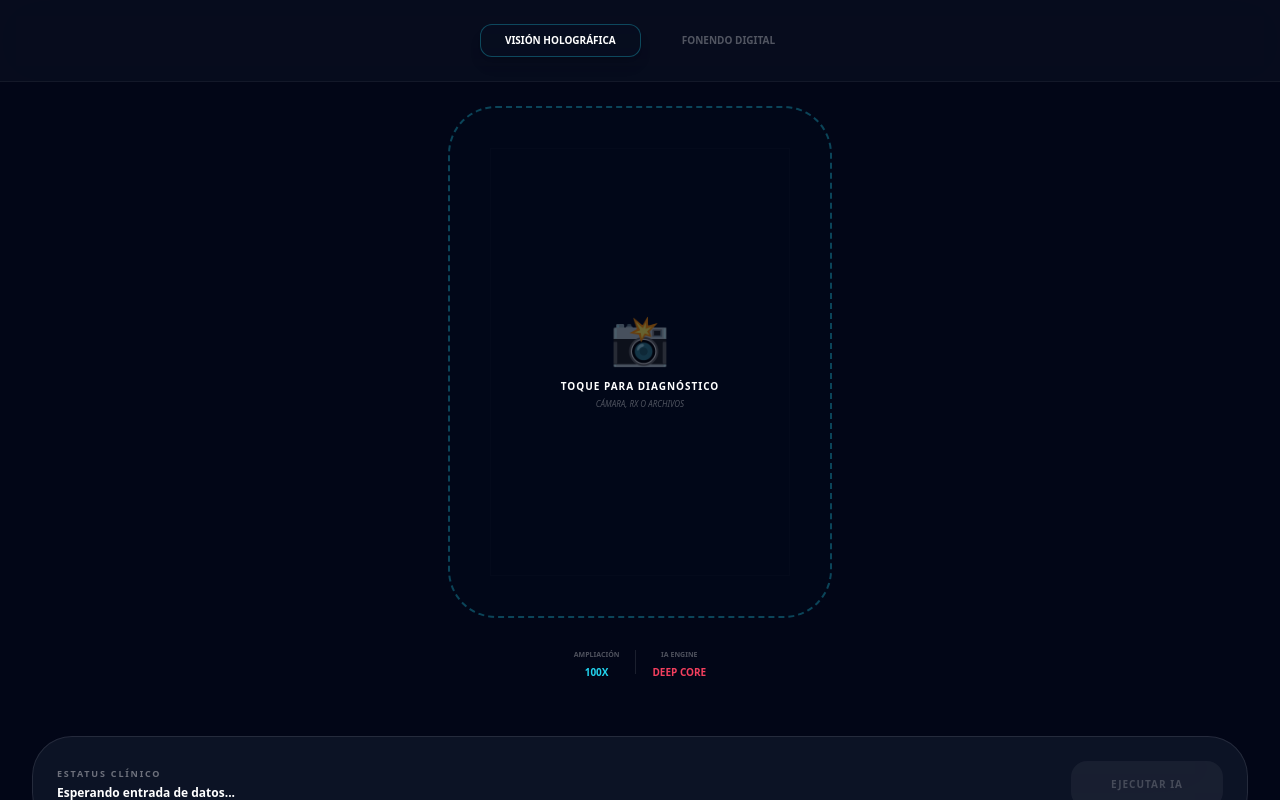
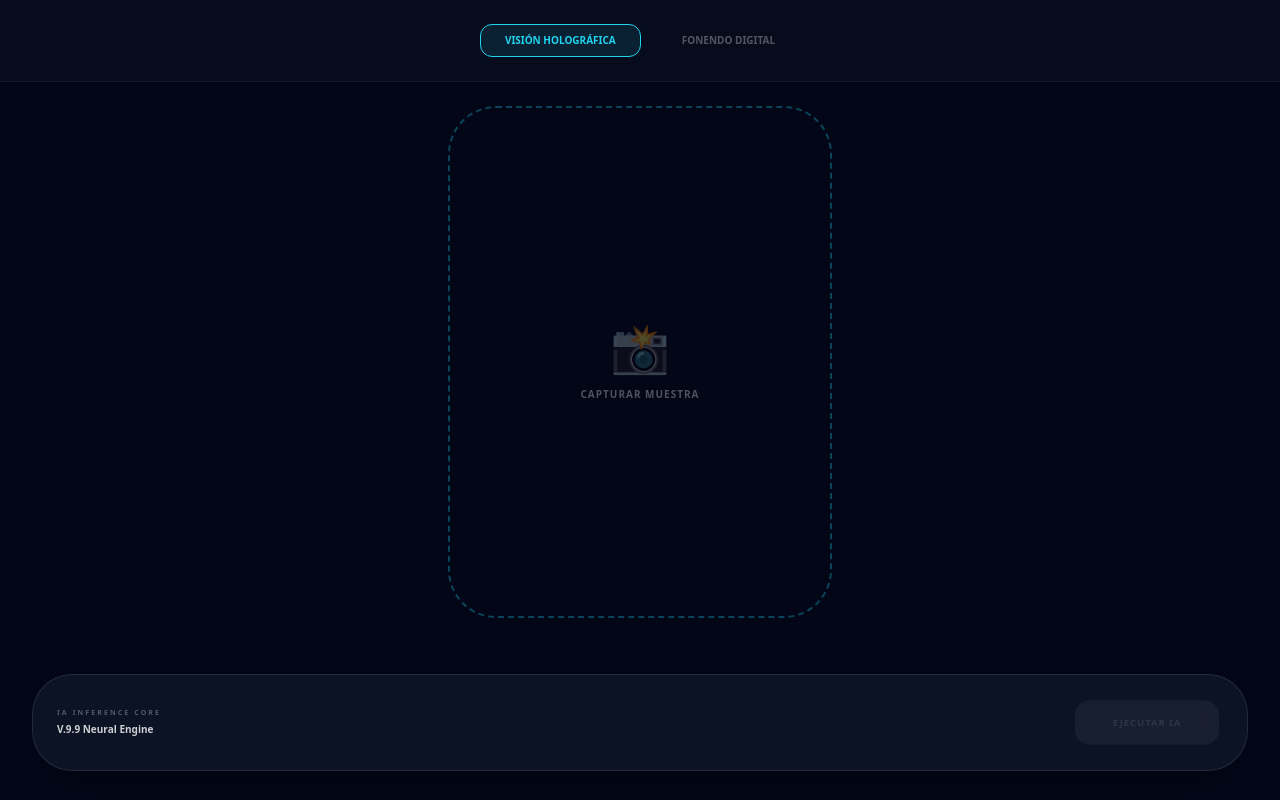
Before and after one commit to max100-eng/Android-Heal-Clinical-Intelligence, a React (Vite) app: page / in a window 1280 px wide. Built offline with nearby package versions, Linux system fonts and the light colour scheme.

Commit message:
UI: Added inference progress bar and neural engine feedback

```diff
--- a/App.tsx
+++ b/App.tsx
@@ -1,145 +1,126 @@
 import React, { useState, useRef, useEffect } from 'react';
 import { motion, AnimatePresence } from 'framer-motion';
 
-// --- MODALIDADES ---
-const MODS = {
-  visual: { color: '#22d3ee', label: 'VISIÓN HOLOGRÁFICA', bg: 'bg-cyan-950/5', border: 'border-cyan-400/30' },
-  acoustic: { color: '#f43f5e', label: 'FONENDO DIGITAL', bg: 'bg-rose-950/5', border: 'border-rose-500/30' }
-};
-
 export default function ProtocoloAI() {
   const [mode, setMode] = useState<'visual' | 'acoustic'>('visual');
-  const [source, setSource] = useState<string | null>(null); // Imagen capturada o subida
+  const [source, setSource] = useState<string | null>(null);
   const [isProcessing, setIsProcessing] = useState(false);
+  const [inferenceProgress, setInferenceProgress] = useState(0);
+  const [inferenceStage, setInferenceStage] = useState('');
 
   const fileInputRef = useRef<HTMLInputElement>(null);
-  const canvasRef = useRef<HTMLCanvasElement>(null);
-  const audioCtxRef = useRef<AudioContext | null>(null);
-  const animationRef = useRef<number>();
 
-  // --- LÓGICA DE CAPTURA (CÁMARA/UPLOAD) ---
-  const handleCapture = (e: React.ChangeEvent<HTMLInputElement>) => {
-    const file = e.target.files?.[0];
-    if (file) {
-      const reader = new FileReader();
-      reader.onload = (ev) => {
-        setSource(ev.target?.result as string);
-        setIsProcessing(true);
-      };
-      reader.readAsDataURL(file);
-    }
+  // --- LÓGICA DE SIMULACIÓN DE INFERENCIA DE IA ---
+  const runInference = () => {
+    if (!source) return;
+    setIsProcessing(true);
+    setInferenceProgress(0);
+
+    const stages = [
+      { p: 10, t: 'Inicializando red neuronal...' },
+      { p: 30, t: 'Extrayendo biomarcadores...' },
+      { p: 60, t: 'Comparando con base de datos global...' },
+      { p: 90, t: 'Calculando probabilidad diagnóstica...' },
+      { p: 100, t: 'Análisis Completo' }
+    ];
+
+    stages.forEach((stage, index) => {
+      setTimeout(() => {
+        setInferenceProgress(stage.p);
+        setInferenceStage(stage.t);
+        if (stage.p === 100) {
+          setTimeout(() => {
+            alert("Diagnóstico Generado con éxito.");
+            setIsProcessing(false);
+          }, 500);
+        }
+      }, index * 1200); // Velocidad de la barra
+    });
   };
-
-  // --- EFECTO DE ESCANEO LÁSER / ONDA AUDIO ---
-  useEffect(() => {
-    if (!isProcessing || !canvasRef.current) return;
-    const ctx = canvasRef.current.getContext('2d')!;
-
-    const animate = () => {
-      ctx.clearRect(0, 0, ctx.canvas.width, ctx.canvas.height);
-      ctx.strokeStyle = MODS[mode].color;
-      ctx.lineWidth = 3;
-      ctx.shadowBlur = 15;
-      ctx.shadowColor = MODS[mode].color;
-
-      if (mode === 'visual') {
-        // Efecto Láser de Escaneo
-        const y = (Math.sin(Date.now() * 0.004) * 0.5 + 0.5) * ctx.canvas.height;
-        ctx.beginPath();
-        ctx.moveTo(0, y);
-        ctx.lineTo(ctx.canvas.width, y);
-        ctx.stroke();
-      } else {
-        // Onda Simulada de Fonendo (o Real si conectas el Analyser)
-        ctx.beginPath();
-        for (let i = 0; i < ctx.canvas.width; i++) {
-          const y = ctx.canvas.height/2 + Math.sin(i * 0.05 + Date.now() * 0.01) * 20;
-          if (i === 0) ctx.moveTo(i, y); else ctx.lineTo(i, y);
-        }
-        ctx.stroke();
-      }
-      animationRef.current = requestAnimationFrame(animate);
-    };
-
-    animate();
-    return () => { if (animationRef.current) cancelAnimationFrame(animationRef.current); };
-  }, [isProcessing, mode]);
 
   return (
     <div className="h-screen w-full bg-[#020617] text-white flex flex-col font-sans overflow-hidden">
 
-      {/* NAVEGACIÓN SUPERIOR */}
+      {/* HEADER SELECTOR */}
       <header className="p-6 flex justify-center gap-4 bg-slate-900/40 backdrop-blur-xl border-b border-white/5">
-        {Object.entries(MODS).map(([k, v]) => (
-          <button
-            key={k}
-            onClick={() => { setMode(k as any); setSource(null); setIsProcessing(false); }}
-            className={`px-6 py-2 rounded-xl text-[10px] font-black border transition-all ${mode === k ? `${v.border} ${v.bg} text-white shadow-lg` : 'border-transparent opacity-30'}`}
-          >
-            {v.label}
-          </button>
-        ))}
+        <button onClick={() => { setMode('visual'); setSource(null); }} className={`px-6 py-2 rounded-xl text-[10px] font-black border transition-all ${mode === 'visual' ? 'border-cyan-400 bg-cyan-400/10 text-cyan-400' : 'border-transparent opacity-30'}`}>VISIÓN HOLOGRÁFICA</button>
+        <button onClick={() => { setMode('acoustic'); setSource(null); }} className={`px-6 py-2 rounded-xl text-[10px] font-black border transition-all ${mode === 'acoustic' ? 'border-rose-500 bg-rose-500/10 text-rose-500' : 'border-transparent opacity-30'}`}>FONENDO DIGITAL</button>
       </header>
 
-      {/* ÁREA DE ESCANEO / CAPTURA */}
-      <main className="flex-1 flex flex-col items-center justify-center p-6 space-y-8">
+      {/* MONITOR DE ESCANEO */}
+      <main className="flex-1 flex flex-col items-center justify-center p-6 space-y-6">
         <div
-          onClick={() => fileInputRef.current?.click()}
-          className={`relative w-full max-w-sm aspect-[3/4] rounded-[3rem] border-2 border-dashed flex items-center justify-center overflow-hidden cursor-pointer group transition-all duration-700 ${MODS[mode].border} ${MODS[mode].bg}`}
+          onClick={() => !isProcessing && fileInputRef.current?.click()}
+          className={`relative w-full max-w-sm aspect-[3/4] rounded-[3rem] border-2 border-dashed flex items-center justify-center overflow-hidden transition-all duration-700 ${mode === 'visual' ? 'border-cyan-400/30' : 'border-rose-500/30'} ${isProcessing ? 'scale-95 opacity-80' : ''}`}
         >
-          {/* Input oculto: capture="environment" abre la cámara directamente en móviles */}
-          <input type="file" ref={fileInputRef} className="hidden" accept="image/*" capture="environment" onChange={handleCapture} />
+          <input type="file" ref={fileInputRef} className="hidden" accept="image/*" capture="environment" onChange={(e) => {
+             const file = e.target.files?.[0];
+             if (file) {
+               const reader = new FileReader();
+               reader.onload = (ev) => setSource(ev.target?.result as string);
+               reader.readAsDataURL(file);
+             }
+          }} />
 
           {source ? (
-            <>
-              <img src={source} className="w-full h-full object-cover opacity-50 transition-opacity group-hover:opacity-30" alt="MedCapture" />
-              <canvas ref={canvasRef} width={300} height={400} className="absolute inset-0 w-full h-full z-10" />
-              <div className="absolute top-10 flex flex-col items-center gap-2">
-                <div className={`px-4 py-1 rounded-full text-[8px] font-black tracking-[0.3em] bg-black/50 border ${MODS[mode].border}`}>
-                  ANALIZANDO...
-                </div>
-              </div>
-            </>
+            <div className="relative w-full h-full">
+              <img src={source} className="w-full h-full object-cover opacity-40" />
+              {/* Línea de escaneo láser solo si no está procesando inferencia final */}
+              {!isProcessing && (
+                <motion.div
+                  animate={{ top: ['0%', '100%', '0%'] }}
+                  transition={{ duration: 4, repeat: Infinity, ease: "linear" }}
+                  className={`absolute left-0 w-full h-[2px] z-20 shadow-[0_0_15px] ${mode === 'visual' ? 'bg-cyan-400 shadow-cyan-400' : 'bg-rose-500 shadow-rose-500'}`}
+                />
+              )}
+            </div>
           ) : (
-            <div className="flex flex-col items-center text-center p-10 space-y-4">
-              <span className="text-5xl opacity-40">{mode === 'visual' ? '📸' : '🎙️'}</span>
-              <div className="space-y-1">
-                <p className="text-[10px] font-black tracking-widest uppercase">Toque para Diagnóstico</p>
-                <p className="text-[8px] opacity-30 uppercase italic">Cámara, RX o Archivos</p>
-              </div>
+            <div className="text-center p-10 opacity-30">
+              <span className="text-5xl">{mode === 'visual' ? '📸' : '🎙️'}</span>
+              <p className="text-[10px] font-black tracking-widest mt-4 uppercase">Capturar Muestra</p>
             </div>
           )}
-
-          {/* Marcas de Enfoque */}
-          <div className={`absolute inset-10 border border-white/5 pointer-events-none transition-opacity ${source ? 'opacity-100' : 'opacity-20'}`} />
         </div>
 
-        {/* INDICADOR DE TECNOLOGÍA */}
-        <div className="flex gap-4">
-          <div className="flex flex-col items-center">
-             <span className="text-[7px] text-white/30 font-bold uppercase mb-1">Ampliación</span>
-             <span className="text-[10px] font-black text-cyan-400">100X</span>
-          </div>
-          <div className="w-px h-6 bg-white/10" />
-          <div className="flex flex-col items-center">
-             <span className="text-[7px] text-white/30 font-bold uppercase mb-1">IA Engine</span>
-             <span className="text-[10px] font-black text-rose-500">DEEP CORE</span>
-          </div>
-        </div>
+        {/* --- BARRA DE PROGRESO DE INFERENCIA (HOLOGRÁFICA) --- */}
+        <AnimatePresence>
+          {isProcessing && (
+            <motion.div
+              initial={{ opacity: 0, y: 10 }}
+              animate={{ opacity: 1, y: 0 }}
+              exit={{ opacity: 0 }}
+              className="w-full max-w-sm space-y-3 px-4"
+            >
+              <div className="flex justify-between items-end">
+                <span className="text-[9px] font-black text-cyan-400 uppercase tracking-widest animate-pulse">{inferenceStage}</span>
+                <span className="text-[12px] font-mono text-white/50">{inferenceProgress}%</span>
+              </div>
+              <div className="h-1.5 w-full bg-white/5 rounded-full overflow-hidden border border-white/10">
+                <motion.div
+                  className={`h-full ${mode === 'visual' ? 'bg-cyan-400' : 'bg-rose-500 shadow-[0_0_10px_#f43f5e]'}`}
+                  initial={{ width: 0 }}
+                  animate={{ width: `${inferenceProgress}%` }}
+                  transition={{ duration: 0.5 }}
+                />
+              </div>
+            </motion.div>
+          )}
+        </AnimatePresence>
       </main>
 
       {/* FOOTER TÁCTICO */}
       <footer className="p-8">
-        <div className="bg-slate-900/80 backdrop-blur-2xl border border-white/10 rounded-[2.5rem] p-6 flex items-center justify-between">
-          <div className="space-y-1">
-            <h3 className="text-[9px] font-black tracking-[0.2em] text-white/40 uppercase">Estatus Clínico</h3>
-            <p className="text-xs font-bold">{source ? "Muestra capturada. Listo." : "Esperando entrada de datos..."}</p>
+        <div className="bg-slate-900/80 backdrop-blur-2xl border border-white/10 rounded-[2.5rem] p-6 flex items-center justify-between shadow-2xl">
+          <div className="flex flex-col">
+            <span className="text-[7px] font-black text-white/30 uppercase tracking-[0.3em] mb-1">IA Inference Core</span>
+            <span className="text-[10px] font-bold text-white/80">V.9.9 Neural Engine</span>
           </div>
           <button
-            disabled={!source}
-            className={`px-10 py-4 rounded-2xl text-[10px] font-black tracking-widest transition-all ${source ? 'bg-white text-black shadow-[0_0_30px_rgba(255,255,255,0.3)] active:scale-95' : 'bg-white/5 text-white/20 cursor-not-allowed'}`}
+            onClick={runInference}
+            disabled={!source || isProcessing}
+            className={`px-10 py-4 rounded-2xl text-[10px] font-black tracking-widest transition-all ${source && !isProcessing ? 'bg-white text-black shadow-white/20 shadow-xl scale-100' : 'bg-white/5 text-white/10 scale-95 cursor-not-allowed'}`}
           >
-            EJECUTAR IA
+            {isProcessing ? 'PROCESANDO...' : 'EJECUTAR IA'}
           </button>
         </div>
       </footer>
```
